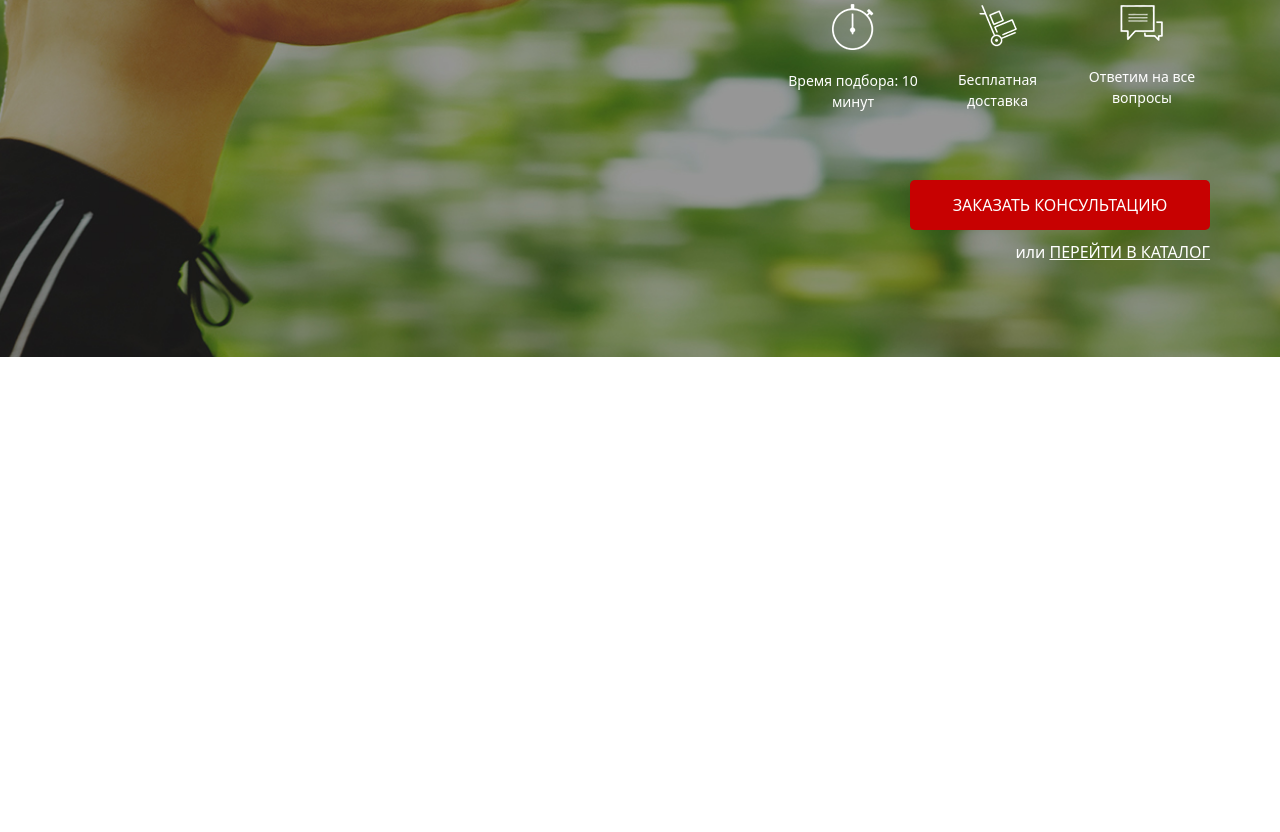
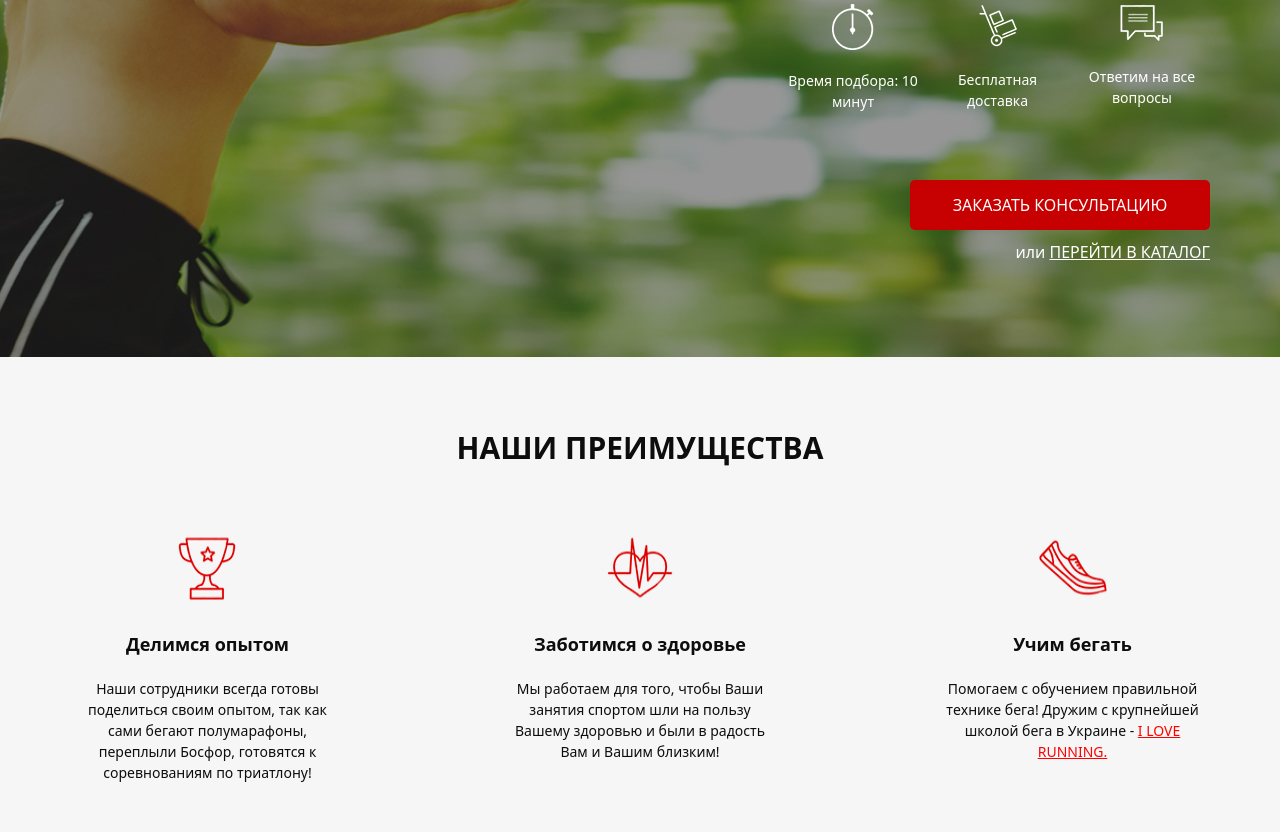
Before and after one commit to Crypto-enthusiast1/-, a website: page src/index.html in a window 1280 px wide. Shown: the part 308-1140 px from the top of the page. Before the commit the page ends 800 px from the top, so only its background shows below. Drawn offline with Linux system fonts and the light colour scheme.

Commit message:
Second section

```diff
--- a/src/css/style.css
+++ b/src/css/style.css
@@ -170,3 +170,59 @@
    margin: 0 auto;
    margin-bottom: 20px;
 }
+
+.advantages {
+   padding-top: 73px;
+   min-height: 475px;
+   background-color: #F6F6F6;
+}
+
+.advantage__header {
+   text-align: center;
+   color: #0D0D0D;
+   font-size: 30px;
+   font-style: normal;
+   font-weight: 700;
+}
+
+.advantages__list {
+   display: flex;
+   justify-content: space-between;
+   margin-top: 65px;
+}
+
+.advantages__item {
+   text-align: center;
+
+}
+
+.advantages__item img {
+   height: 70px;
+   width: 70px;
+}
+
+.item__header {
+   margin: 30px 0 20px 0;
+   color: #0D0D0D;
+   text-align: center;
+   font-size: 18px;
+   font-style: normal;
+   font-weight: 700;
+}
+
+.item__descr {
+   width: 275px;
+   color: #0D0D0D;
+   text-align: center;
+   font-size: 14px;
+   font-style: normal;
+   font-weight: 400;
+}
+
+.item__descr span {
+   color: #F00;
+   font-size: 14px;
+   font-style: normal;
+   font-weight: 300;
+   text-decoration-line: underline;
+}
--- a/src/index.html
+++ b/src/index.html
@@ -21,7 +21,7 @@
                <span>Garmin, Polar, Suunto</span>
             </div>
             <div class="header__contacts">
-               <a href="tel:+74999228974" class="header__phone">+7 (499) 922-89-74</a>
+               <a href="tel:+74999228974" class="header__phone">+38 (097) 922-89-74</a>
                <button class="button">заказать звонок</button>
             </div>
          </header>
@@ -51,6 +51,32 @@
 
       </div>
    </div>
+
+   <div class="advantages">
+      <div class="container">
+         <h2 class="advantage__header">НАШИ ПРЕИМУЩЕСТВА</h2>
+         <div class="advantages__list">
+            <div class="advantages__item">
+               <img src="icons/cup.png" alt="cubok" class="item__icon">
+               <div class="item__header">Делимся опытом</div>
+               <div class="item__descr">Наши сотрудники всегда готовы поделиться своим опытом, так как сами бегают
+                  полумарафоны, переплыли Босфор, готовятся к соревнованиям по триатлону!</div>
+            </div>
+            <div class="advantages__item">
+               <img src="icons/heart.png" alt="heart" class="item__icon">
+               <div class="item__header">Заботимся о здоровье</div>
+               <div class="item__descr">Мы работаем для того, чтобы Ваши занятия спортом шли на пользу Вашему здоровью
+                  и были в радость Вам и Вашим близким!</div>
+            </div>
+            <div class="advantages__item">
+               <img src="icons/shoe.png" alt="shoose" class="item__icon">
+               <div class="item__header">Учим бегать</div>
+               <div class="item__descr">Помогаем с обучением правильной технике бега! Дружим с крупнейшей школой бега
+                  в Украине - <span class="love__run">I LOVE RUNNING.</span></div>
+            </div>
+         </div>
+      </div>
+   </div>
 </body>
 
 </html>
```
Also changed, not shown: src/icons/cup.png (added), src/icons/heart.png (added), src/icons/shoe.png (added).
